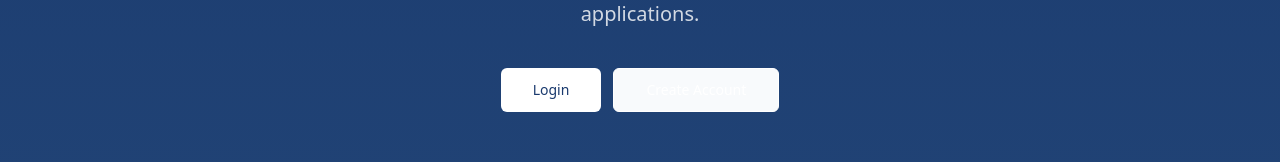
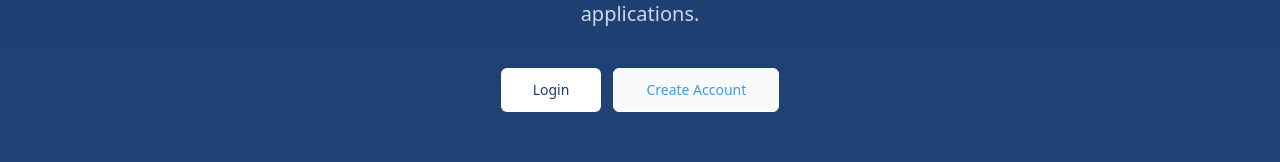
Before and after one commit to jackson-jnj/record-checker-hub-17, a React (Vite) app: page / in a window 1280 px wide. Shown: the part 360-522 px from the top of the page. Built offline with nearby package versions, Linux system fonts and the light colour scheme.

Commit message:
Fix: Homepage button text color
Change the text color of the "Create Account" button on the homepage to blue for better visibility.

```diff
--- a/src/components/animations/ScaleIn.tsx
+++ b/src/components/animations/ScaleIn.tsx
@@ -1,12 +1,14 @@
 
 import React, { useEffect, useState } from "react";
-import { ScaleProps, getScaleClasses } from "@/lib/animations";
+import { getScaleClasses } from "@/lib/animations";
 
-interface ScaleInProps extends ScaleProps {
+interface ScaleInProps {
   children: React.ReactNode;
   delay?: number;
   duration?: number;
   once?: boolean;
+  className?: string;
+  state?: "visible" | "hidden";
 }
 
 export const ScaleIn: React.FC<ScaleInProps> = ({
@@ -15,8 +17,9 @@ export const ScaleIn: React.FC<ScaleInProps> = ({
   delay = 0,
   duration = 500,
   once = true,
+  state: initialState,
 }) => {
-  const [isVisible, setIsVisible] = useState(false);
+  const [isVisible, setIsVisible] = useState(initialState === "visible");
 
   useEffect(() => {
     const timer = setTimeout(() => {
--- a/src/pages/Index.tsx
+++ b/src/pages/Index.tsx
@@ -64,7 +64,7 @@ const Index = () => {
             <Button
               size="lg"
               variant="outline"
-              className="text-white border-white hover:bg-white/10"
+              className="text-police-light border-white hover:bg-white/10"
               asChild
             >
               <Link to="/login?tab=signup">Create Account</Link>
```
